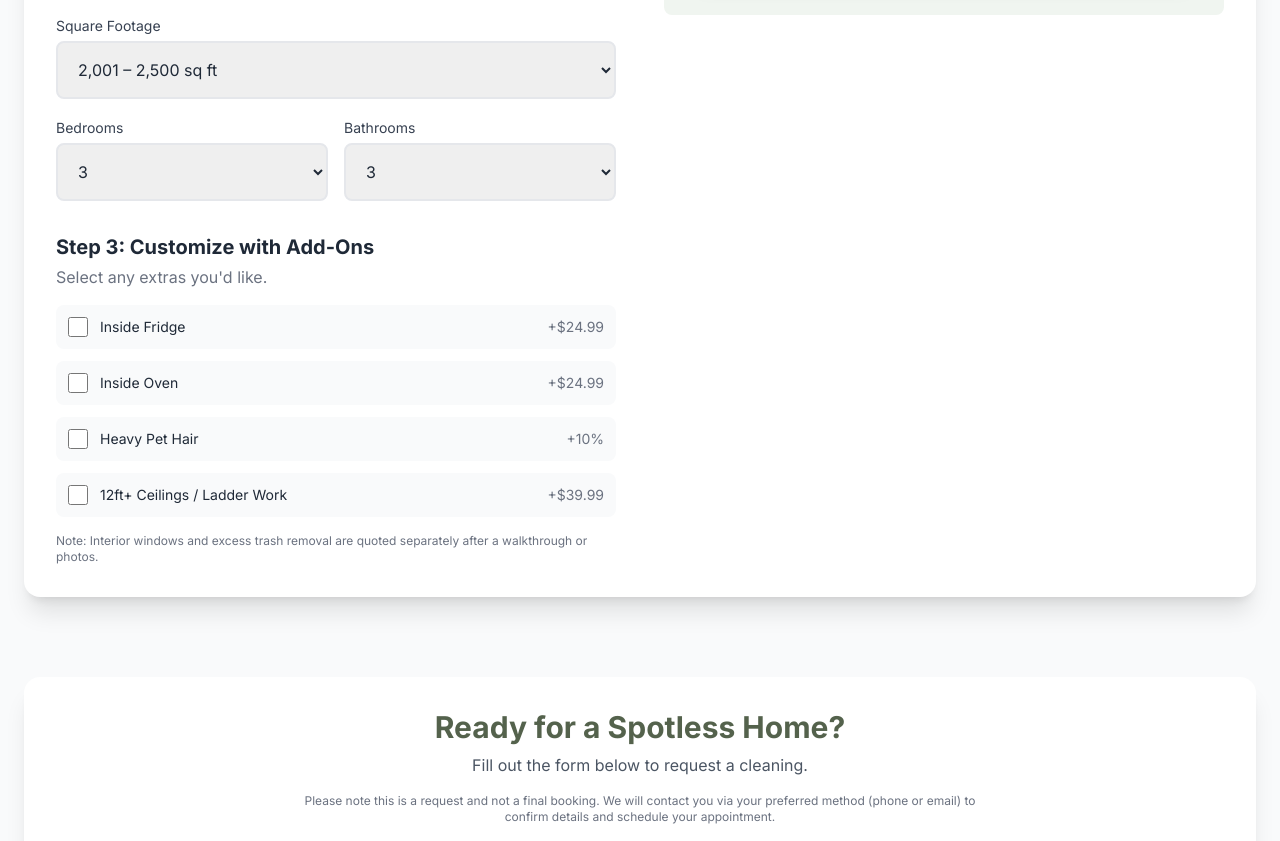
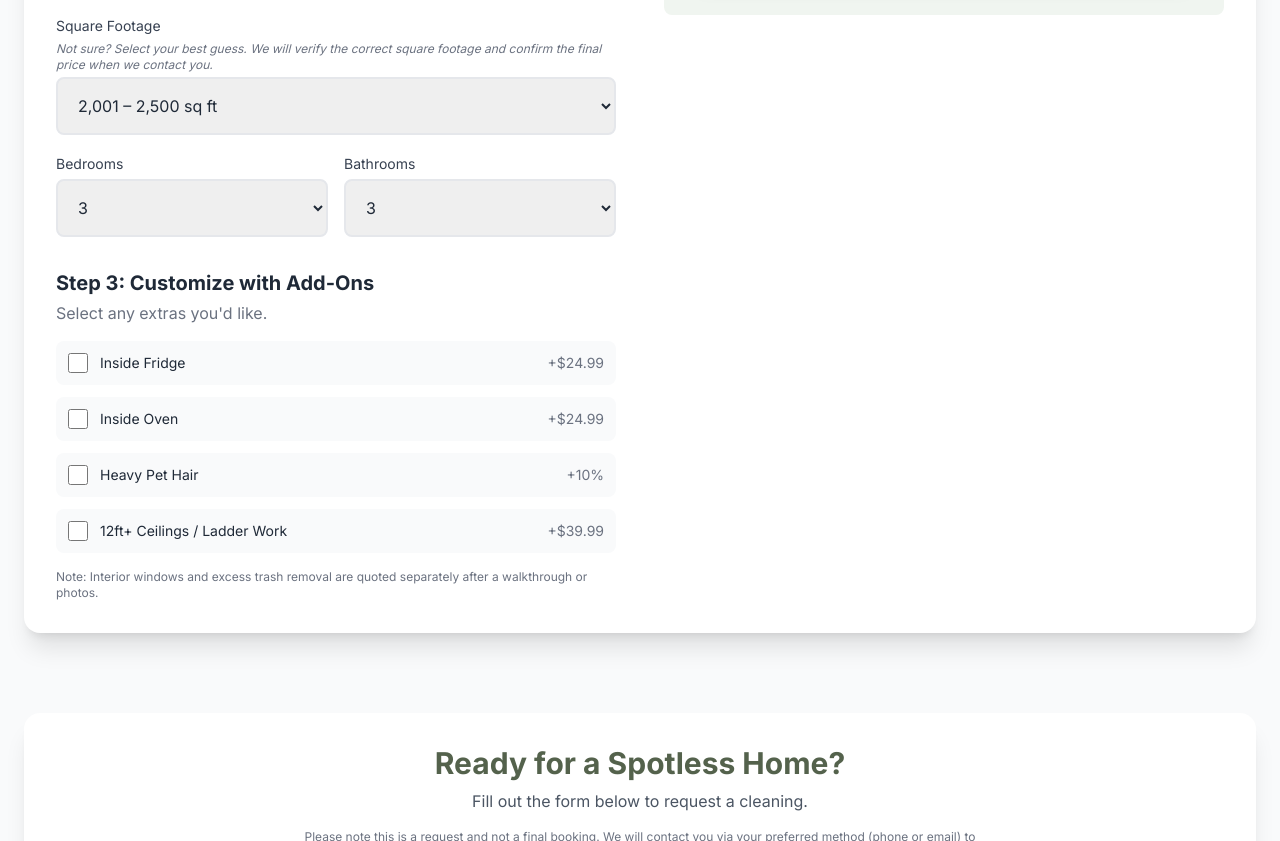
Before and after one commit to ImNotOssy/everclean-website, a website: page index.html in a window 1280 px wide. Shown: the part 1463-2304 px from the top of the page. Drawn offline with nearby package versions, Linux system fonts and the light colour scheme; some packages are replaced by stand-ins of ours.

Commit message:
Update index.html
Added more disclaimers

```diff
--- a/index.html
+++ b/index.html
@@ -178,6 +178,7 @@
                         <div class="space-y-4">
                             <div>
                                 <label for="sqft-select" data-translate="sqft_label" class="text-sm font-medium text-gray-700">Square Footage</label>
+                                <p data-translate="sqft_disclaimer" class="text-xs italic text-gray-500 mt-1">Not sure? Select your best guess. We will verify the correct square footage and confirm the final price when we contact you.</p>
                                 <select id="sqft-select" class="w-full mt-1 p-4 border-2 border-gray-200 rounded-lg brand-ring focus:border-green-500" data-translate-options="sqft_options">
                                     <option value="0">up to 1,000 sq ft</option><option value="1">1,001 – 1,500 sq ft</option><option value="2">1,501 – 2,000 sq ft</option><option value="3" selected>2,001 – 2,500 sq ft</option><option value="4">2,501 – 3,000 sq ft</option><option value="5">3,001 – 4,000 sq ft</option><option value="6">4,001 – 5,000 sq ft</option>
                                 </select>
@@ -244,11 +245,9 @@
                     <input type="hidden" name="quote_summary" id="quote-summary-input">
                     <div class="grid grid-cols-1 md:grid-cols-2 gap-4">
                         <input id="contact-name" type="text" name="name" data-translate-placeholder="form_name" placeholder="Your Name" required class="w-full p-3 border-2 border-gray-200 rounded-lg brand-ring focus:border-green-500">
-                        <!-- Email and Phone are no longer required by default -->
                         <input id="contact-email" type="email" name="email" data-translate-placeholder="form_email" placeholder="Your Email" class="w-full p-3 border-2 border-gray-200 rounded-lg brand-ring focus:border-green-500">
                     </div>
                     <div class="mt-4"><input id="contact-phone" type="tel" name="phone" data-translate-placeholder="form_phone" placeholder="Your Phone Number" class="w-full p-3 border-2 border-gray-200 rounded-lg brand-ring focus:border-green-500"></div>
-                    <!-- NEW: Error message for contact method validation -->
                     <span id="contact-error" data-translate="form_contact_error" class="text-red-600 text-sm mt-1 hidden">Please provide either an email or a phone number.</span>
 
                     <div class="mt-4">
@@ -346,6 +345,7 @@
                     step2_headline: "Step 2: Tell Us About Your Home",
                     step2_desc: "This helps us understand the scope of work.",
                     sqft_label: "Square Footage",
+                    sqft_disclaimer: "Not sure? Select your best guess. We will verify the correct square footage and confirm the final price when we contact you.",
                     bedrooms_label: "Bedrooms",
                     bathrooms_label: "Bathrooms",
                     step3_headline: "Step 3: Customize with Add-Ons",
@@ -422,6 +422,7 @@
                     step2_headline: "Paso 2: Cuéntenos Sobre su Hogar",
                     step2_desc: "Esto nos ayuda a entender el alcance del trabajo.",
                     sqft_label: "Pies Cuadrados",
+                    sqft_disclaimer: "¿No está seguro? Seleccione su mejor estimación. Verificaremos los pies cuadrados correctos y confirmaremos el precio final cuando nos comuniquemos con usted.",
                     bedrooms_label: "Dormitorios",
                     bathrooms_label: "Baños",
                     step3_headline: "Paso 3: Personalice con Adicionales",
```
